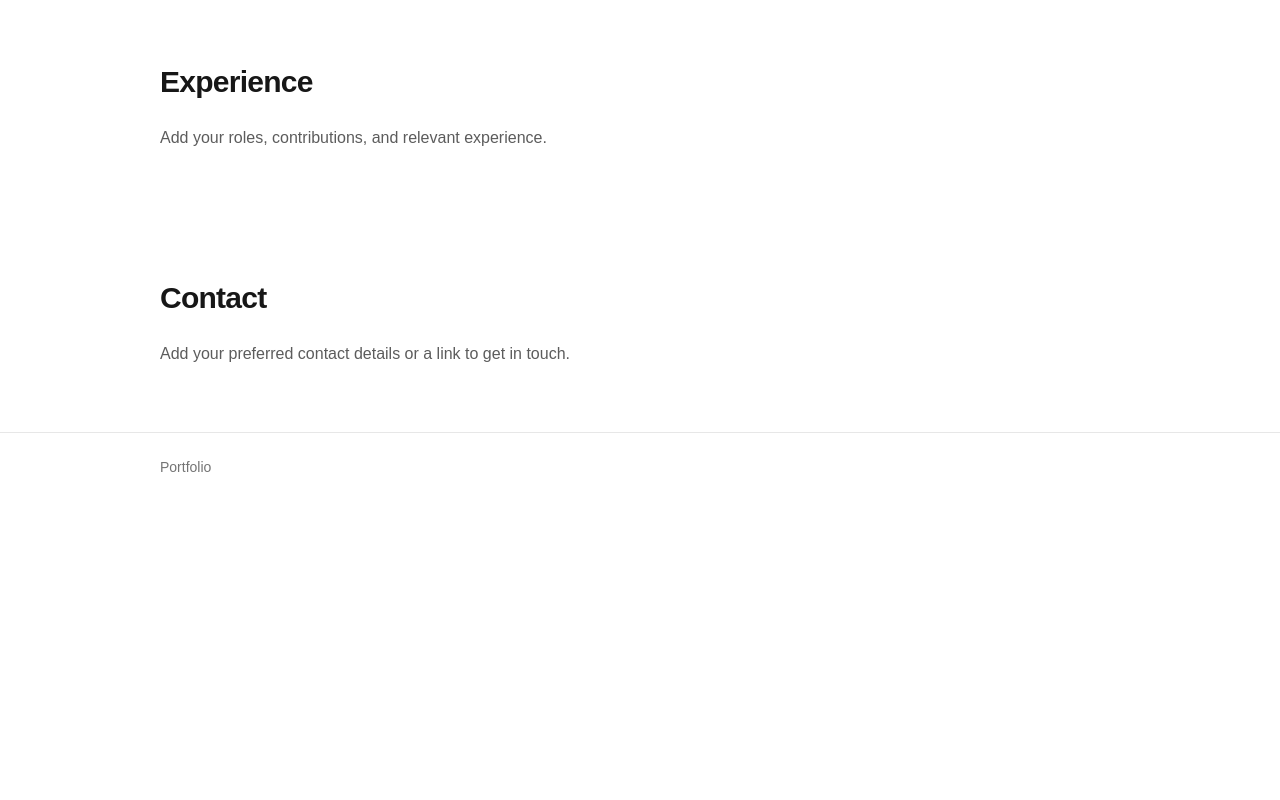
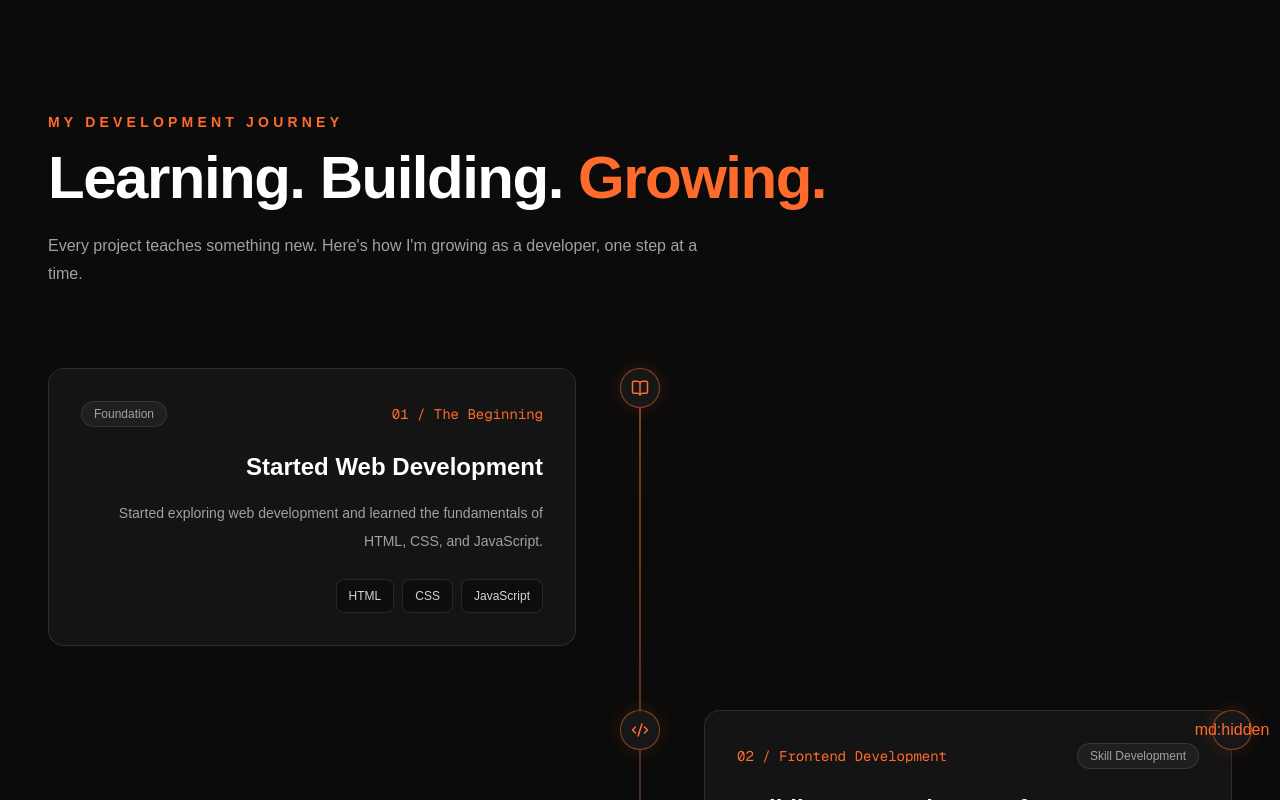
Before and after one commit to navjot-ai-dev/navjot-portfolio, a Next.js app: page / in a window 1280 px wide. Shown: the part 5883-6683 px from the top of the page. Before the commit the page ends 6384 px from the top, so only its background shows below. Built offline with nearby package versions, Linux system fonts and the light colour scheme.

Commit message:
add experience section

```diff
--- a/src/components/sections/Experience.tsx
+++ b/src/components/sections/Experience.tsx
@@ -1,11 +1,187 @@
-import Section from "@/components/ui/Section";
+"use client";
+
+import {
+  ArrowUpRight,
+  BookOpen,
+  Code2,
+  GraduationCap,
+  Rocket,
+  Target,
+} from "lucide-react";
+
+const journey = [
+  {
+    number: "01",
+    year: "The Beginning",
+    title: "Started Web Development",
+    description:
+      "Started exploring web development and learned the fundamentals of HTML, CSS, and JavaScript.",
+    icon: BookOpen,
+    tags: ["HTML", "CSS", "JavaScript"],
+    status: "Foundation",
+  },
+  {
+    number: "02",
+    year: "Frontend Development",
+    title: "Building Interactive Interfaces",
+    description:
+      "Moved into React and Next.js, focusing on component-based architecture, responsive layouts, and modern UI development.",
+    icon: Code2,
+    tags: ["React", "Next.js", "TypeScript", "Tailwind CSS"],
+    status: "Skill Development",
+  },
+  {
+    number: "03",
+    year: "Full Stack Learning",
+    title: "Exploring Backend Development",
+    description:
+      "Started learning backend concepts, authentication, APIs, databases, and how frontend and backend systems work together.",
+    icon: GraduationCap,
+    tags: ["Hono", "Better Auth", "Drizzle ORM", "PostgreSQL"],
+    status: "In Progress",
+  },
+  {
+    number: "04",
+    year: "What's Next",
+    title: "Building Real-World Products",
+    description:
+      "Turning ideas into practical applications, improving architecture, and developing products that solve real problems.",
+    icon: Rocket,
+    tags: ["Full Stack", "System Design", "Product Building"],
+    status: "Ongoing Goal",
+  },
+];
 
 export default function Experience() {
   return (
-    <Section id="experience" title="Experience">
-      <p className="leading-7 text-foreground/70">
-        Add your roles, contributions, and relevant experience.
-      </p>
-    </Section>
+    <section
+      id="experience"
+      className="relative overflow-hidden bg-[#0B0B0B] px-6 py-28 text-white md:px-12"
+    >
+      <div className="mx-auto max-w-7xl">
+        {/* Heading */}
+        <div className="mb-20">
+          <p className="mb-4 text-sm font-semibold uppercase tracking-[0.3em] text-[#FF6B2C]">
+            My Development Journey
+          </p>
+
+          <h2 className="text-4xl font-bold tracking-tight md:text-6xl">
+            Learning. Building.{" "}
+            <span className="text-[#FF6B2C]">Growing.</span>
+          </h2>
+
+          <p className="mt-6 max-w-2xl text-sm leading-7 text-neutral-400 md:text-base">
+            Every project teaches something new. Here's how I'm growing as a
+            developer, one step at a time.
+          </p>
+        </div>
+
+        {/* Timeline */}
+        <div className="relative">
+          {/* Vertical Line */}
+          <div className="absolute bottom-8 left-[19px] top-8 w-px bg-gradient-to-b from-[#FF6B2C] via-white/20 to-transparent md:left-1/2 md:-translate-x-1/2" />
+
+          <div className="space-y-12 md:space-y-16">
+            {journey.map((item, index) => {
+              const Icon = item.icon;
+              const isRight = index % 2 !== 0;
+
+              return (
+                <div
+                  key={item.number}
+                  className={`relative flex flex-col gap-6 pl-16 md:w-1/2 md:pl-0 ${
+                    isRight
+                      ? "md:ml-auto md:pl-16"
+                      : "md:pr-16 md:text-right"
+                  }`}
+                >
+                  {/* Timeline Node */}
+                  <div className="absolute left-0 top-0 z-10 flex h-10 w-10 items-center justify-center rounded-full border border-[#FF6B2C]/50 bg-[#171717] text-[#FF6B2C] shadow-[0_0_20px_rgba(255,107,44,0.15)] md:left-auto md:right-[-20px]">
+                    {isRight && "md:hidden"}
+                    <Icon size={18} />
+                  </div>
+
+                  {/* Right Side Node */}
+                  {isRight && (
+                    <div className="absolute left-[-20px] top-0 z-10 hidden h-10 w-10 items-center justify-center rounded-full border border-[#FF6B2C]/50 bg-[#171717] text-[#FF6B2C] shadow-[0_0_20px_rgba(255,107,44,0.15)] md:flex">
+                      <Icon size={18} />
+                    </div>
+                  )}
+
+                  {/* Content Card */}
+                  <div className="group rounded-2xl border border-white/10 bg-[#141414] p-6 transition-all duration-300 hover:border-[#FF6B2C]/40 hover:bg-[#181818] md:p-8">
+                    <div
+                      className={`mb-6 flex flex-wrap items-center justify-between gap-3 ${
+                        !isRight ? "md:flex-row-reverse" : ""
+                      }`}
+                    >
+                      <span className="font-mono text-sm text-[#FF6B2C]">
+                        {item.number} / {item.year}
+                      </span>
+
+                      <span className="rounded-full border border-white/10 bg-white/5 px-3 py-1 text-xs text-neutral-400">
+                        {item.status}
+                      </span>
+                    </div>
+
+                    <h3 className="text-xl font-bold transition-colors group-hover:text-[#FF6B2C] md:text-2xl">
+                      {item.title}
+                    </h3>
+
+                    <p className="mt-4 text-sm leading-7 text-neutral-400">
+                      {item.description}
+                    </p>
+
+                    <div
+                      className={`mt-6 flex flex-wrap gap-2 ${
+                        !isRight ? "md:justify-end" : ""
+                      }`}
+                    >
+                      {item.tags.map((tag) => (
+                        <span
+                          key={tag}
+                          className="rounded-lg border border-white/10 bg-black/30 px-3 py-2 text-xs text-neutral-300"
+                        >
+                          {tag}
+                        </span>
+                      ))}
+                    </div>
+                  </div>
+                </div>
+              );
+            })}
+          </div>
+        </div>
+
+        {/* Bottom Statement */}
+        <div className="mt-20 rounded-2xl border border-[#FF6B2C]/20 bg-gradient-to-r from-[#FF6B2C]/10 via-[#141414] to-[#141414] p-8 md:p-10">
+          <div className="flex flex-col justify-between gap-6 md:flex-row md:items-center">
+            <div className="flex items-start gap-4">
+              <div className="rounded-xl bg-[#FF6B2C]/10 p-3 text-[#FF6B2C]">
+                <Target size={25} />
+              </div>
+
+              <div>
+                <h3 className="text-xl font-bold md:text-2xl">
+                  The journey is just getting started.
+                </h3>
+
+                <p className="mt-2 text-sm text-neutral-400">
+                  Focused on learning, experimenting, and building better
+                  things every day.
+                </p>
+              </div>
+            </div>
+
+            <a
+              href="#projects"
+              className="inline-flex shrink-0 items-center gap-2 text-sm font-semibold text-[#FF6B2C] transition-colors hover:text-white"
+            >
+              Explore My Work <ArrowUpRight size={17} />
+            </a>
+          </div>
+        </div>
+      </div>
+    </section>
   );
 }
```
